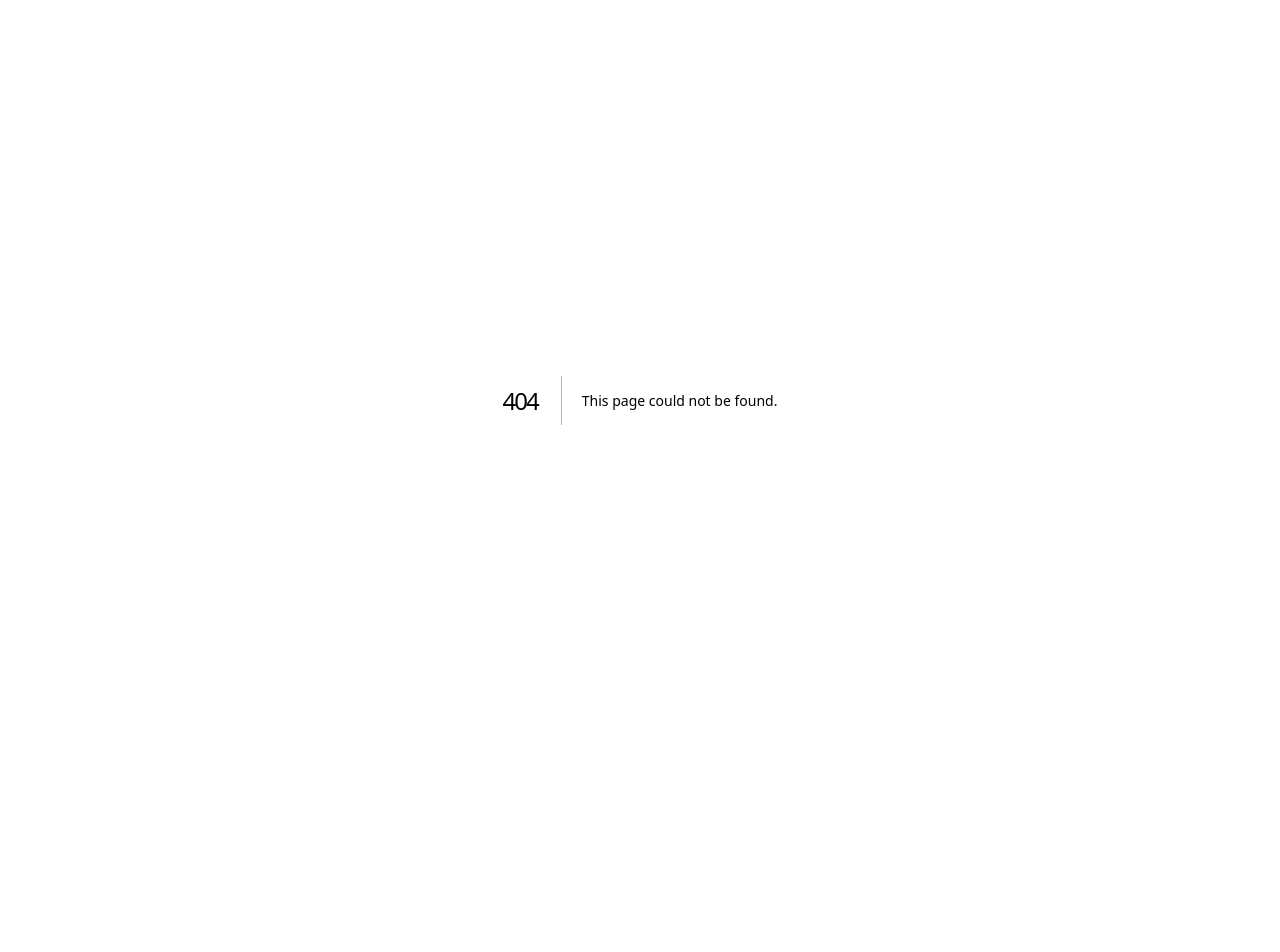
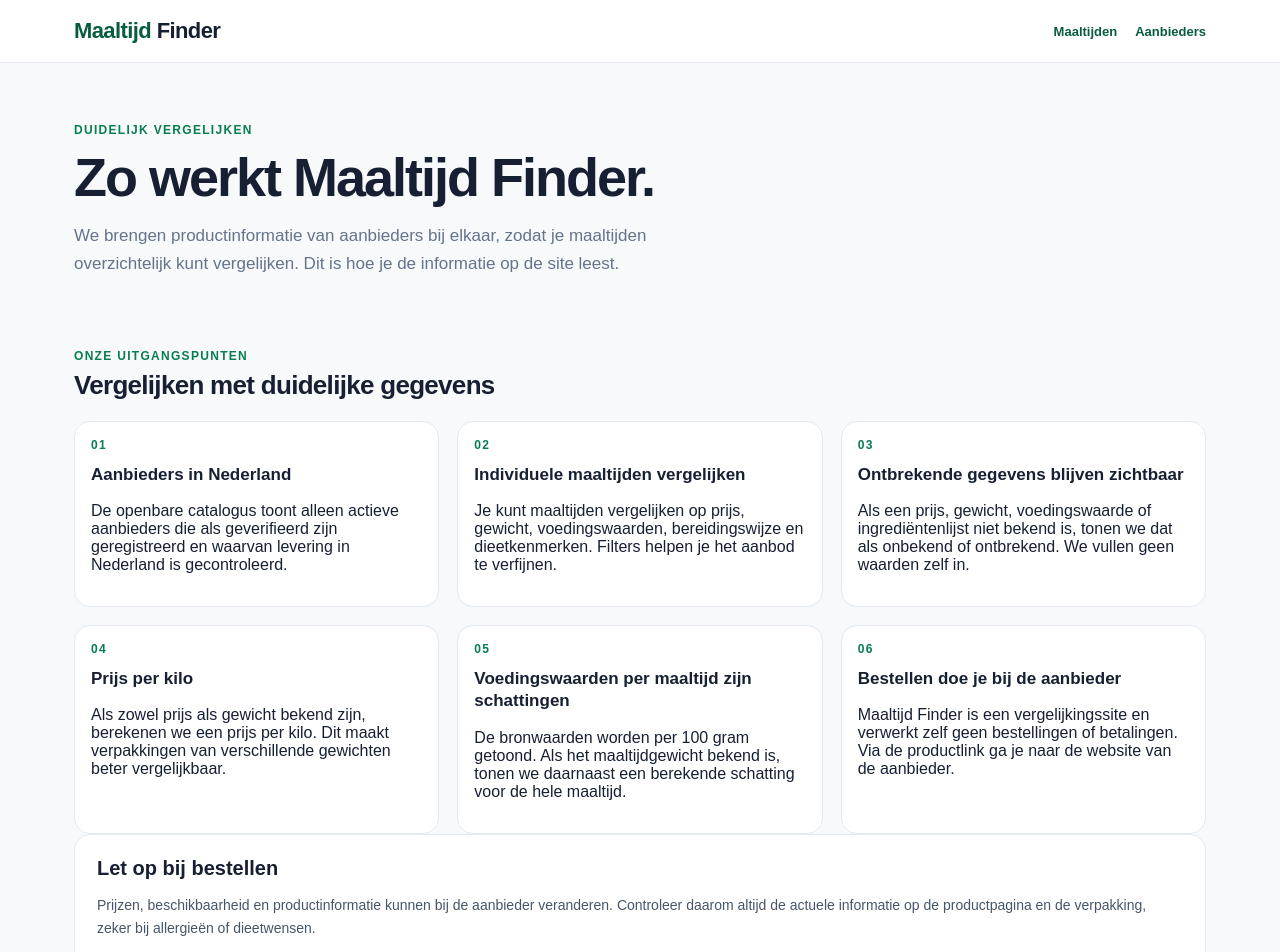
Before and after one commit to dennisvos-git/maaltijd-finder, a Next.js app: page /uitleg in a window 1280 px wide. Before the commit this address had no page. Shown: the top 952 px of the page. Before the commit the page ends 800 px from the top, so only its background shows below. Built offline with nearby package versions, Linux system fonts and the light colour scheme.

Commit message:
Add transparent guide to product comparisons

```diff
--- /dev/null
+++ b/app/uitleg/page.tsx
@@ -0,0 +1,83 @@
+import Link from "next/link";
+
+export const metadata = {
+  title: "Zo werkt Maaltijd Finder",
+  description: "Lees hoe Maaltijd Finder maaltijden en aanbieders vergelijkt, welke gegevens worden getoond en hoe ontbrekende informatie wordt behandeld.",
+  alternates: { canonical: "/uitleg" },
+};
+
+const principles = [
+  {
+    title: "Aanbieders in Nederland",
+    body: "De openbare catalogus toont alleen actieve aanbieders die als geverifieerd zijn geregistreerd en waarvan levering in Nederland is gecontroleerd.",
+  },
+  {
+    title: "Individuele maaltijden vergelijken",
+    body: "Je kunt maaltijden vergelijken op prijs, gewicht, voedingswaarden, bereidingswijze en dieetkenmerken. Filters helpen je het aanbod te verfijnen.",
+  },
+  {
+    title: "Ontbrekende gegevens blijven zichtbaar",
+    body: "Als een prijs, gewicht, voedingswaarde of ingrediëntenlijst niet bekend is, tonen we dat als onbekend of ontbrekend. We vullen geen waarden zelf in.",
+  },
+  {
+    title: "Prijs per kilo",
+    body: "Als zowel prijs als gewicht bekend zijn, berekenen we een prijs per kilo. Dit maakt verpakkingen van verschillende gewichten beter vergelijkbaar.",
+  },
+  {
+    title: "Voedingswaarden per maaltijd zijn schattingen",
+    body: "De bronwaarden worden per 100 gram getoond. Als het maaltijdgewicht bekend is, tonen we daarnaast een berekende schatting voor de hele maaltijd.",
+  },
+  {
+    title: "Bestellen doe je bij de aanbieder",
+    body: "Maaltijd Finder is een vergelijkingssite en verwerkt zelf geen bestellingen of betalingen. Via de productlink ga je naar de website van de aanbieder.",
+  },
+];
+
+export default function ExplanationPage() {
+  return (
+    <>
+      <header className="topbar">
+        <div className="topbar-inner">
+          <Link className="brand" href="/">Maaltijd <span>Finder</span></Link>
+          <nav className="nav-note site-nav">
+            <Link href="/">Maaltijden</Link>
+            <Link href="/aanbieders">Aanbieders</Link>
+          </nav>
+        </div>
+      </header>
+      <main>
+        <section className="hero">
+          <div className="eyebrow">Duidelijk vergelijken</div>
+          <h1>Zo werkt Maaltijd Finder.</h1>
+          <p className="intro">
+            We brengen productinformatie van aanbieders bij elkaar, zodat je maaltijden
+            overzichtelijk kunt vergelijken. Dit is hoe je de informatie op de site leest.
+          </p>
+        </section>
+        <section className="catalog" aria-label="Uitleg over vergelijken">
+          <div className="catalog-heading">
+            <div><div className="eyebrow">Onze uitgangspunten</div><h2>Vergelijken met duidelijke gegevens</h2></div>
+          </div>
+          <div className="product-grid">
+            {principles.map((principle, index) => (
+              <article className="product-card" key={principle.title}>
+                <div className="product-content">
+                  <div className="eyebrow">0{index + 1}</div>
+                  <h3>{principle.title}</h3>
+                  <p>{principle.body}</p>
+                </div>
+              </article>
+            ))}
+          </div>
+          <section className="detail-panel">
+            <h2>Let op bij bestellen</h2>
+            <p>Prijzen, beschikbaarheid en productinformatie kunnen bij de aanbieder veranderen. Controleer daarom altijd de actuele informatie op de productpagina en de verpakking, zeker bij allergieën of dieetwensen.</p>
+            <p>Een minimale bestelhoeveelheid of minimale bestelwaarde is een bestelvoorwaarde van de aanbieder. Die informatie staat los van de vergelijking van individuele maaltijden.</p>
+            <Link className="product-link" href="/">Bekijk de maaltijden →</Link>
+          </section>
+        </section>
+      </main>
+      <footer>Maaltijd Finder · Onafhankelijk overzicht van productinformatie</footer>
+    </>
+  );
+}
```
